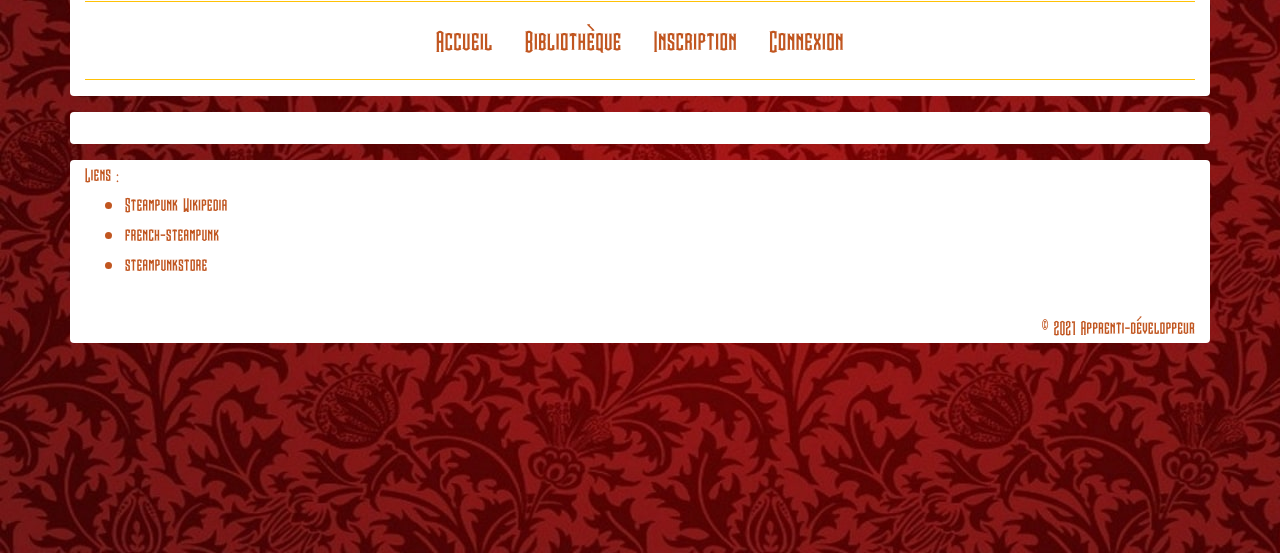
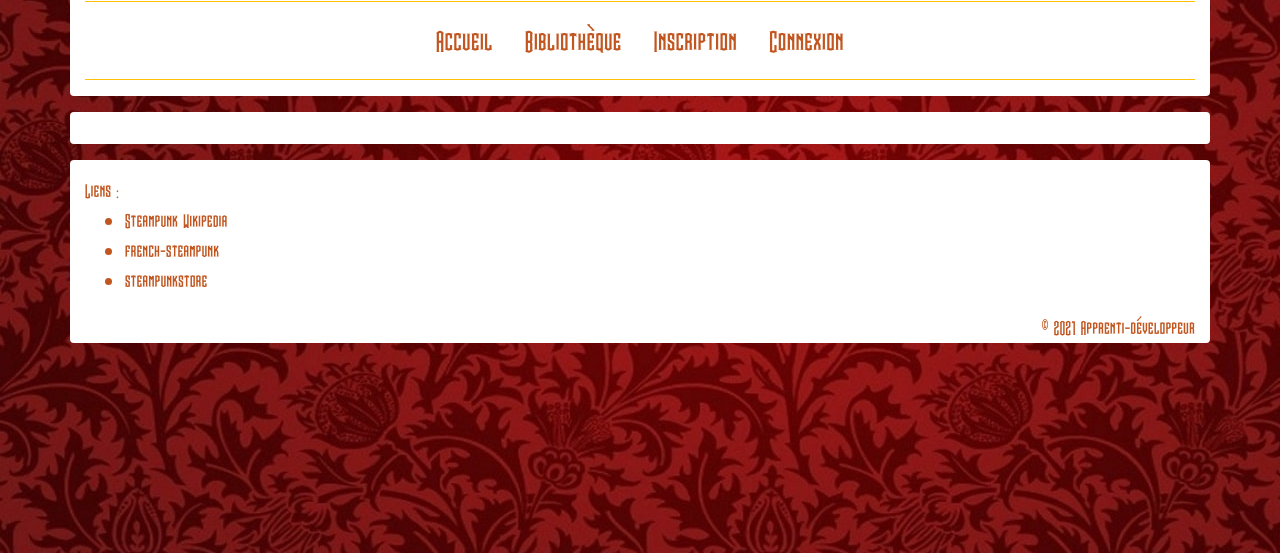
Before and after one commit to Feilipu69/steampunkLibrary, a PHP site: page /view/template.php in a window 1280 px wide. Shown: the part 247-800 px from the top of the page. Run offline with PHP 8.4, Linux system fonts and the light colour scheme; the template is opened without the code that fills it, so the values that code supplies are empty; some libraries are stand-ins or nearby versions.

Commit message:
Ajout d'un mt-3 au footer

```diff
--- a/view/template.php
+++ b/view/template.php
@@ -66,7 +66,7 @@
 		</main>
 		<footer class="mt-3">
 			<div class="container rounded d-lg-flex justify-content-between">
-				<div>
+				<div class="mt-3">
 					Liens :
 					<ul>
 						<li><a href="https://fr.wikipedia.org/wiki/Steampunk" target="_blank">Steampunk Wikipedia</a></li>
```
